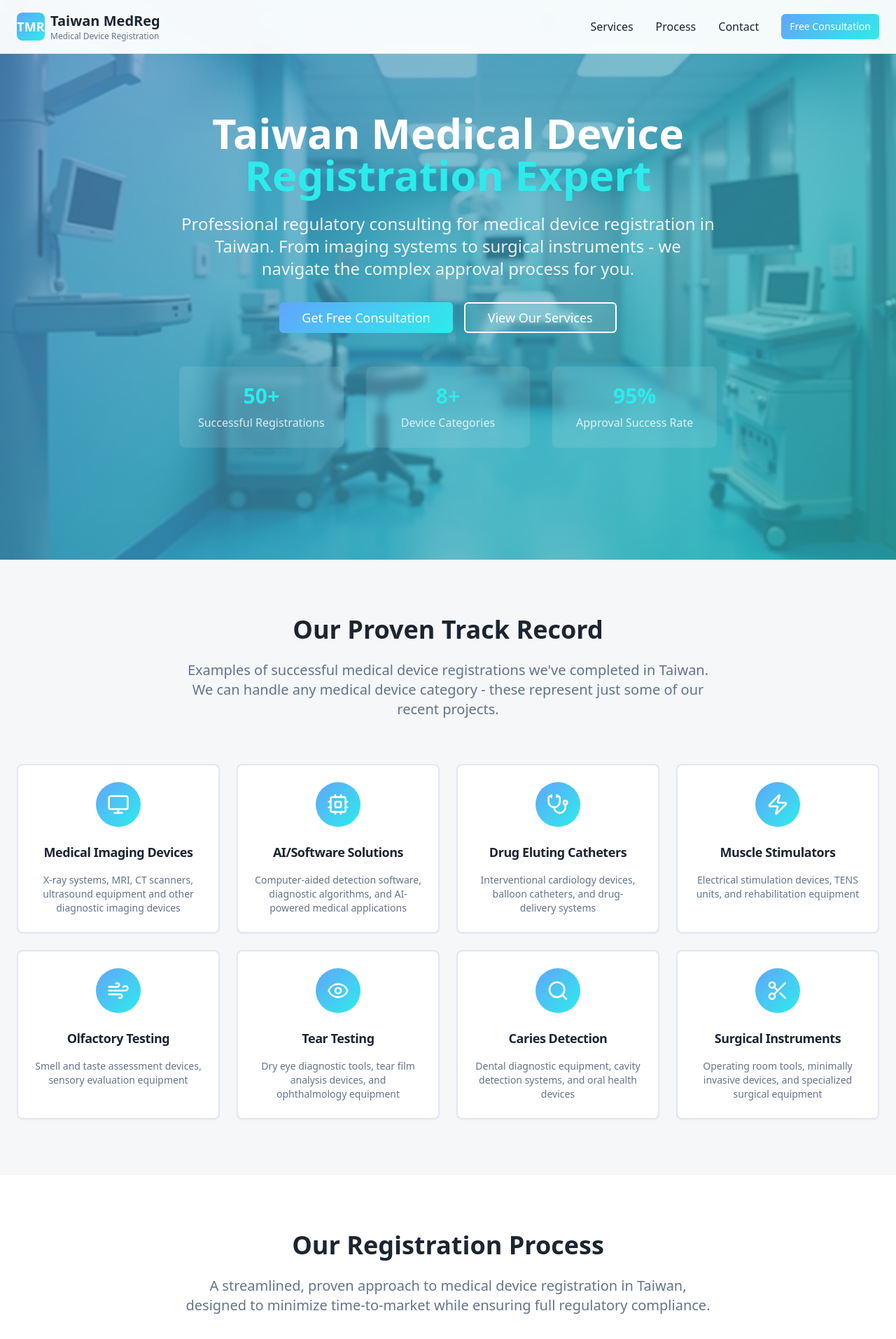
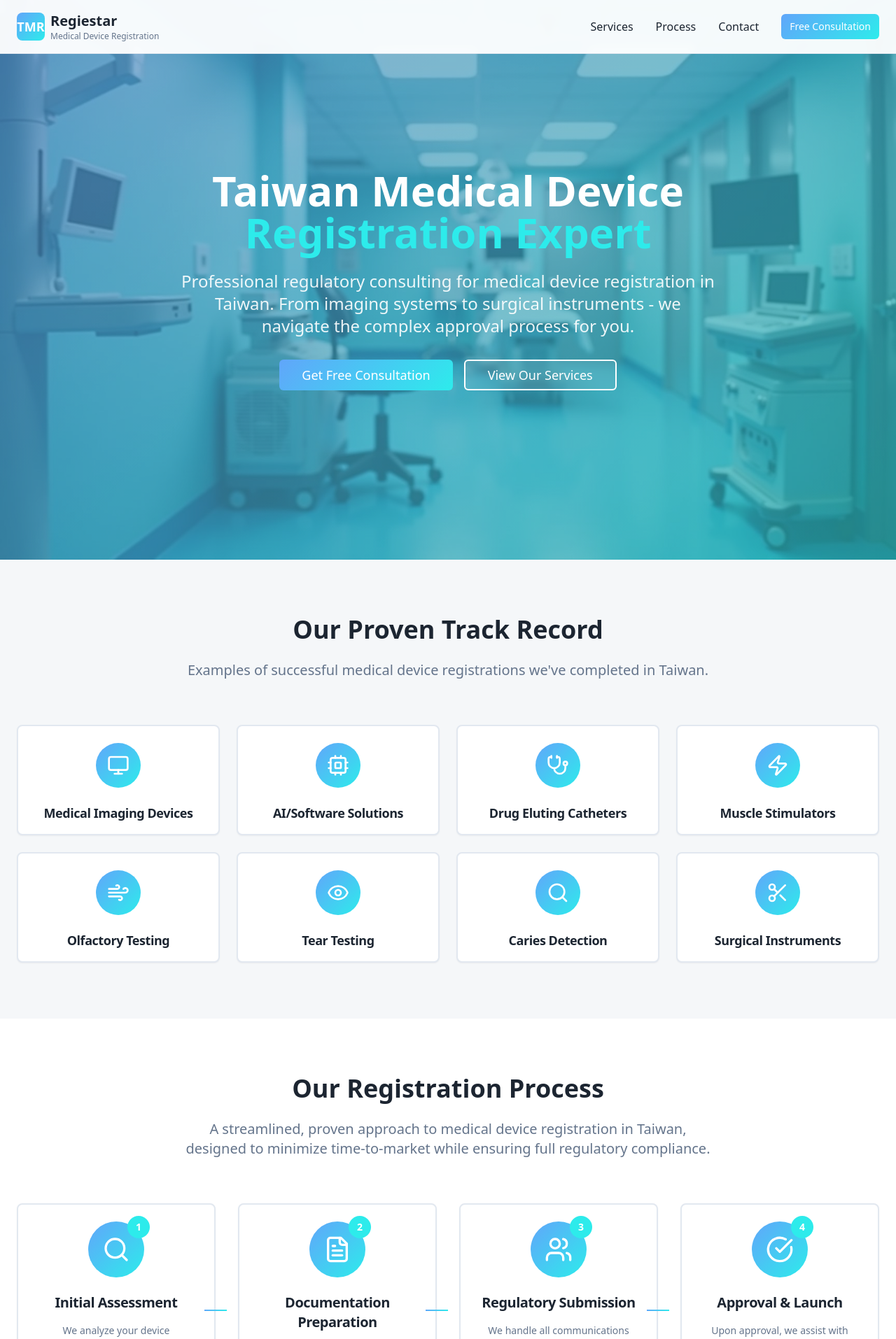
Before and after one commit to swedelin/taiwan-medreg-guide, a React (Vite) app: page / in a window 1280 px wide. Shown: the top 1914 px of the page at 70% size. Built offline with nearby package versions, Linux system fonts and the light colour scheme.

Commit message:
Refactor Services and Contact sections
Remove company name, success metrics, and specific device examples from the Services section. Remove contact information and pricing details from the Contact section.

```diff
--- a/src/components/Contact.tsx
+++ b/src/components/Contact.tsx
@@ -82,41 +82,11 @@ const Contact = () => {
               <CardContent className="space-y-6">
                 <div className="flex items-center space-x-4">
                   <div className="w-12 h-12 bg-medical-gradient rounded-full flex items-center justify-center">
-                    <Phone className="w-6 h-6 text-white" />
-                  </div>
-                  <div>
-                    <p className="font-semibold text-foreground">Phone</p>
-                    <p className="text-muted-foreground">+886-2-XXXX-XXXX</p>
-                  </div>
-                </div>
-
-                <div className="flex items-center space-x-4">
-                  <div className="w-12 h-12 bg-medical-gradient rounded-full flex items-center justify-center">
                     <Mail className="w-6 h-6 text-white" />
                   </div>
                   <div>
                     <p className="font-semibold text-foreground">Email</p>
-                    <p className="text-muted-foreground">info@taiwan-medreg.com</p>
-                  </div>
-                </div>
-
-                <div className="flex items-center space-x-4">
-                  <div className="w-12 h-12 bg-medical-gradient rounded-full flex items-center justify-center">
-                    <MapPin className="w-6 h-6 text-white" />
-                  </div>
-                  <div>
-                    <p className="font-semibold text-foreground">Location</p>
-                    <p className="text-muted-foreground">Taipei, Taiwan</p>
-                  </div>
-                </div>
-
-                <div className="flex items-center space-x-4">
-                  <div className="w-12 h-12 bg-medical-gradient rounded-full flex items-center justify-center">
-                    <Clock className="w-6 h-6 text-white" />
-                  </div>
-                  <div>
-                    <p className="font-semibold text-foreground">Business Hours</p>
-                    <p className="text-muted-foreground">Mon-Fri: 9:00 AM - 6:00 PM</p>
+                    <p className="text-muted-foreground">info@regiestar.com</p>
                   </div>
                 </div>
               </CardContent>
@@ -130,7 +100,7 @@ const Contact = () => {
                   <li>✓ Expert knowledge of FDA Taiwan requirements</li>
                   <li>✓ Proven track record across device categories</li>
                   <li>✓ Personalized support throughout the process</li>
-                  <li>✓ Competitive pricing and transparent fees</li>
+
                 </ul>
               </CardContent>
             </Card>
--- a/src/components/Header.tsx
+++ b/src/components/Header.tsx
@@ -9,7 +9,7 @@ const Header = () => {
             <span className="text-white font-bold text-lg">TMR</span>
           </div>
           <div>
-            <h1 className="text-xl font-bold text-foreground">Taiwan MedReg</h1>
+            <h1 className="text-xl font-bold text-foreground">Regiestar</h1>
             <p className="text-xs text-muted-foreground">Medical Device Registration</p>
           </div>
         </div>
--- a/src/components/Hero.tsx
+++ b/src/components/Hero.tsx
@@ -31,20 +31,6 @@ const Hero = () => {
           </Button>
         </div>
 
-        <div className="mt-12 grid grid-cols-1 md:grid-cols-3 gap-8 text-center">
-          <div className="bg-white/10 backdrop-blur-sm rounded-lg p-6">
-            <div className="text-3xl font-bold text-medical-teal mb-2">50+</div>
-            <p className="text-white/80">Successful Registrations</p>
-          </div>
-          <div className="bg-white/10 backdrop-blur-sm rounded-lg p-6">
-            <div className="text-3xl font-bold text-medical-teal mb-2">8+</div>
-            <p className="text-white/80">Device Categories</p>
-          </div>
-          <div className="bg-white/10 backdrop-blur-sm rounded-lg p-6">
-            <div className="text-3xl font-bold text-medical-teal mb-2">95%</div>
-            <p className="text-white/80">Approval Success Rate</p>
-          </div>
-        </div>
       </div>
     </section>
   );
--- a/src/components/Services.tsx
+++ b/src/components/Services.tsx
@@ -13,43 +13,35 @@ import {
 const services = [
   {
     icon: Monitor,
-    title: "Medical Imaging Devices",
-    description: "X-ray systems, MRI, CT scanners, ultrasound equipment and other diagnostic imaging devices"
+    title: "Medical Imaging Devices"
   },
   {
     icon: Cpu,
-    title: "AI/Software Solutions",
-    description: "Computer-aided detection software, diagnostic algorithms, and AI-powered medical applications"
+    title: "AI/Software Solutions"
   },
   {
     icon: Stethoscope,
-    title: "Drug Eluting Catheters",
-    description: "Interventional cardiology devices, balloon catheters, and drug-delivery systems"
+    title: "Drug Eluting Catheters"
   },
   {
     icon: Zap,
-    title: "Muscle Stimulators",
-    description: "Electrical stimulation devices, TENS units, and rehabilitation equipment"
+    title: "Muscle Stimulators"
   },
   {
     icon: Wind,
-    title: "Olfactory Testing",
-    description: "Smell and taste assessment devices, sensory evaluation equipment"
+    title: "Olfactory Testing"
   },
   {
     icon: Eye,
-    title: "Tear Testing",
-    description: "Dry eye diagnostic tools, tear film analysis devices, and ophthalmology equipment"
+    title: "Tear Testing"
   },
   {
     icon: Search,
-    title: "Caries Detection",
-    description: "Dental diagnostic equipment, cavity detection systems, and oral health devices"
+    title: "Caries Detection"
   },
   {
     icon: Scissors,
-    title: "Surgical Instruments",
-    description: "Operating room tools, minimally invasive devices, and specialized surgical equipment"
+    title: "Surgical Instruments"
   }
 ];
 
@@ -63,7 +55,6 @@ const Services = () => {
           </h2>
           <p className="text-xl text-muted-foreground max-w-3xl mx-auto">
             Examples of successful medical device registrations we've completed in Taiwan.
-            We can handle any medical device category - these represent just some of our recent projects.
           </p>
         </div>
 
@@ -78,11 +69,6 @@ const Services = () => {
                   </div>
                   <CardTitle className="text-lg text-foreground">{service.title}</CardTitle>
                 </CardHeader>
-                <CardContent>
-                  <CardDescription className="text-center text-muted-foreground">
-                    {service.description}
-                  </CardDescription>
-                </CardContent>
               </Card>
             );
           })}
```
